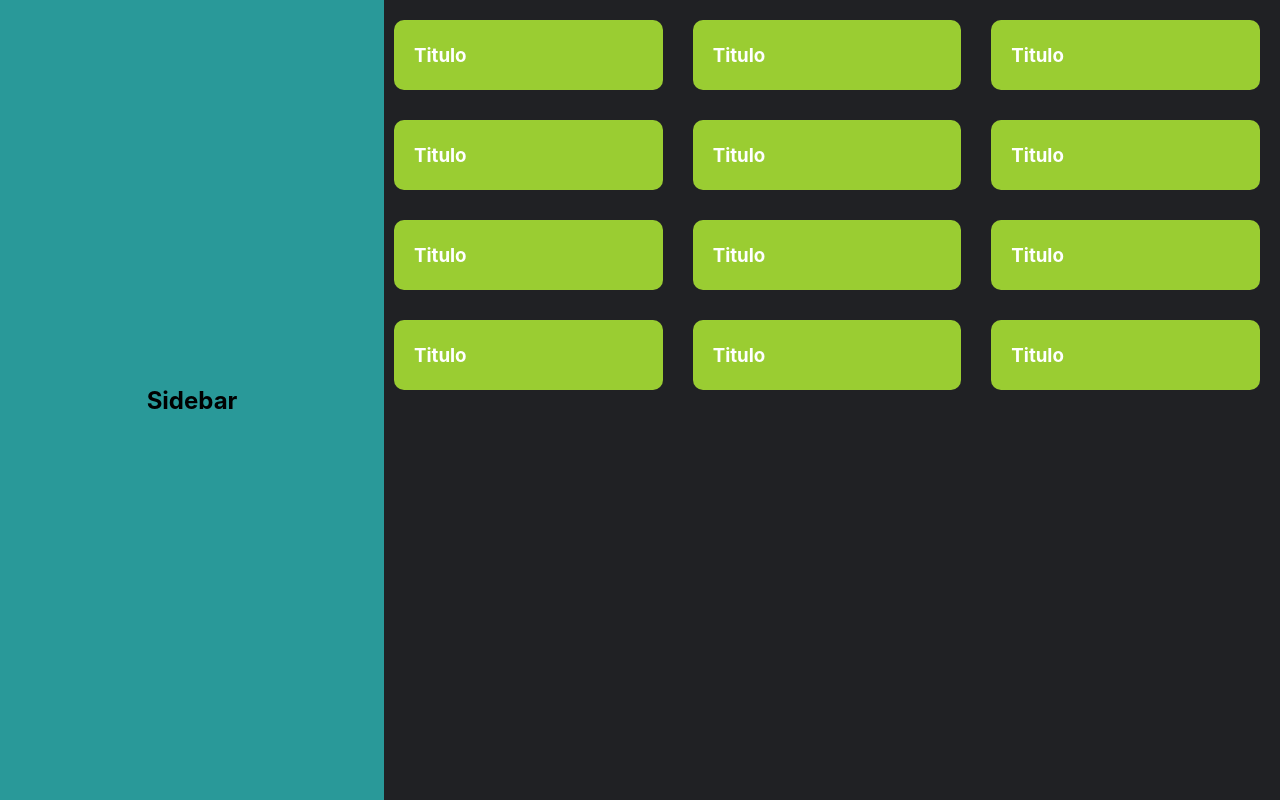
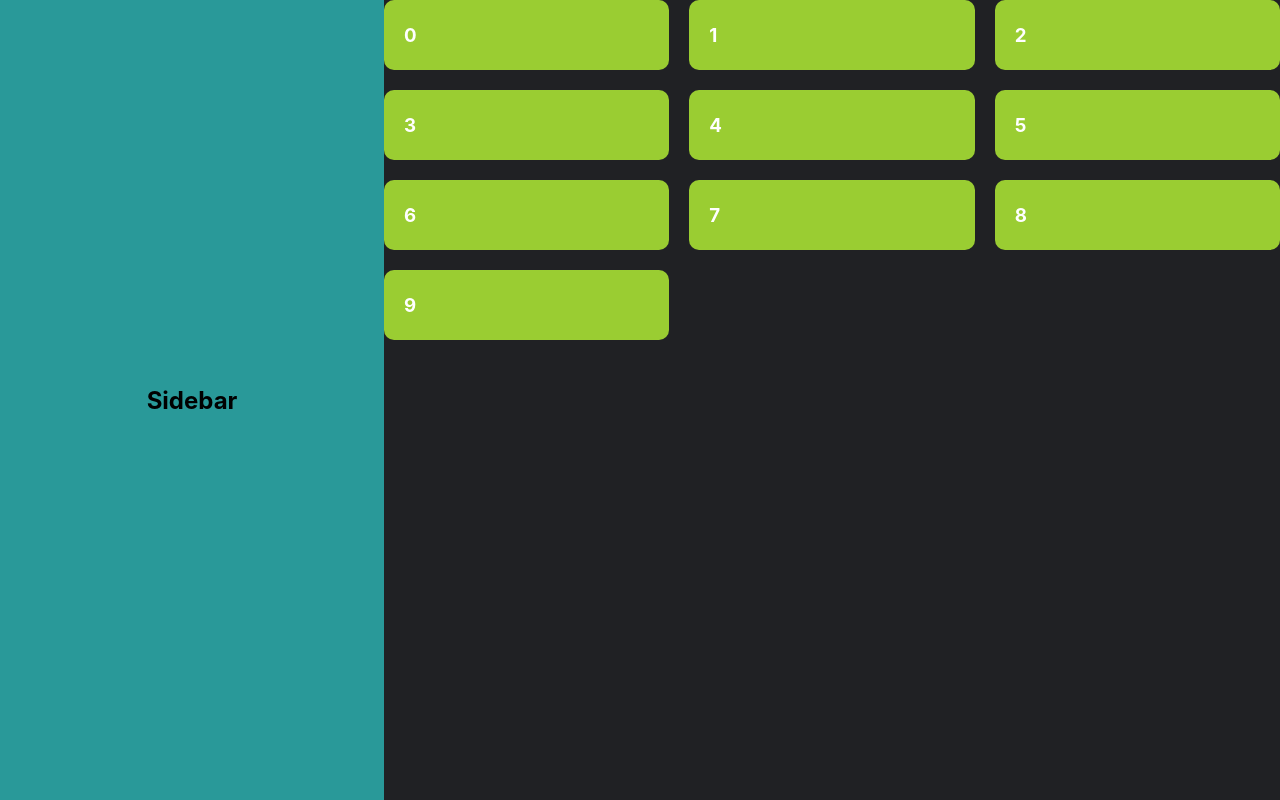
Before and after one commit to Quarzizus/QuarzizusKeep, a React (Vite) app: page / in a window 1280 px wide. Built offline with nearby package versions, Linux system fonts and the light colour scheme.

Commit message:
:sparkles: Drag and Drop
With dnd-kit dependencie

```diff
--- a/package.json
+++ b/package.json
@@ -8,6 +8,8 @@
     "test": "jest"
   },
   "dependencies": {
+    "@dnd-kit/core": "^4.0.3",
+    "@dnd-kit/sortable": "^5.1.0",
     "@fortawesome/fontawesome-svg-core": "^1.2.36",
     "@fortawesome/free-solid-svg-icons": "^5.15.4",
     "@fortawesome/react-fontawesome": "^0.1.16",
--- a/src/components/containerTasks/index.tsx
+++ b/src/components/containerTasks/index.tsx
@@ -1,23 +1,69 @@
 import { TaskCard } from "../taskCard";
 import { Task } from "../task";
 import { ContainerTasksComponent } from "./styles";
+import {
+  closestCenter,
+  DndContext,
+  KeyboardSensor,
+  PointerSensor,
+  useSensor,
+  useSensors,
+} from "@dnd-kit/core";
+import {
+  arrayMove,
+  SortableContext,
+  sortableKeyboardCoordinates,
+  verticalListSortingStrategy,
+} from "@dnd-kit/sortable";
+import { useState } from "react";
 
 const ContainerTasks = (): JSX.Element => {
+  const [items, setItems] = useState([
+    "0",
+    "1",
+    "2",
+    "3",
+    "4",
+    "5",
+    "6",
+    "7",
+    "8",
+    "9",
+  ]);
+  const sensors = useSensors(
+    useSensor(PointerSensor),
+    useSensor(KeyboardSensor, {
+      coordinateGetter: sortableKeyboardCoordinates,
+    })
+  );
+
+  function handleDragEnd(e: any) {
+    const { active, over } = e;
+
+    if (active.id !== over.id) {
+      setItems((items) => {
+        const oldIndex = items.indexOf(active.id);
+        const newIndex = items.indexOf(over.id);
+
+        return arrayMove(items, oldIndex, newIndex);
+      });
+    }
+  }
+
   return (
-    <ContainerTasksComponent>
-      <TaskCard />
-      <TaskCard />
-      <TaskCard />
-      <TaskCard />
-      <TaskCard />
-      <TaskCard />
-      <TaskCard />
-      <TaskCard />
-      <TaskCard />
-      <TaskCard />
-      <TaskCard />
-      <TaskCard />
-    </ContainerTasksComponent>
+    <DndContext
+      sensors={sensors}
+      collisionDetection={closestCenter}
+      onDragEnd={handleDragEnd}
+    >
+      <ContainerTasksComponent>
+        <SortableContext items={items} strategy={verticalListSortingStrategy}>
+          {items.map((numerito: string): JSX.Element => {
+            return <TaskCard key={numerito} id={numerito} title={numerito} />;
+          })}
+        </SortableContext>
+      </ContainerTasksComponent>
+    </DndContext>
   );
 };
 
--- a/src/components/containerTasks/styles.ts
+++ b/src/components/containerTasks/styles.ts
@@ -4,7 +4,8 @@ const ContainerTasksComponent = styled.section`
   background-color: #202124;
   display: grid;
   grid-template-columns: repeat(auto-fill, minmax(260px, 1fr));
-  grid-auto-rows: 100px;
+  grid-auto-rows: 70px;
   width: 70%;
+  gap: 20px;
 `;
 export { ContainerTasksComponent };
--- a/src/components/taskCard/index.tsx
+++ b/src/components/taskCard/index.tsx
@@ -1,15 +1,32 @@
 import { TaskCardComponent, Icon } from "./styles";
 import { faEye } from "@fortawesome/free-solid-svg-icons";
+import { useSortable } from "@dnd-kit/sortable";
+import { CSS } from "@dnd-kit/utilities";
 
-const TaskCard = () => {
+const TaskCard = ({ id, title }: { id: string; title: string }) => {
+  const { attributes, listeners, setNodeRef, transform, transition } =
+    useSortable({
+      id: id,
+    });
+
+  const style = {
+    transform: CSS.Transform.toString(transform),
+    transition,
+  };
   return (
-    <TaskCardComponent>
+    <TaskCardComponent
+      style={style}
+      ref={setNodeRef}
+      {...attributes}
+      {...listeners}
+    >
       <h3
+
       // contentEditable="true"
       // suppressContentEditableWarning={true}
       // spellCheck="false"
       >
-        Titulo
+        {title}
       </h3>
       <Icon icon={faEye} />
     </TaskCardComponent>
--- a/src/components/taskCard/styles.ts
+++ b/src/components/taskCard/styles.ts
@@ -2,11 +2,12 @@ import { FontAwesomeIcon } from "@fortawesome/react-fontawesome";
 import styled from "styled-components";
 
 const TaskCardComponent = styled.article`
+  width: 100%;
+  height: 100%;
   background-color: yellowgreen;
   border-radius: 10px;
   padding: 15px 20px;
   color: #fff;
-  margin: 20px 20px 10px 10px;
   display: flex;
   justify-content: space-between;
   align-items: center;
--- a/src/main.css
+++ b/src/main.css
@@ -9,6 +9,10 @@
   -moz-osx-font-smoothing: grayscale;
 }
 
+body {
+  overflow: hidden;
+  background-color: #202124;
+}
 .App {
   width: 100%;
   height: 100vh;
--- a/src/main.tsx
+++ b/src/main.tsx
@@ -1,7 +1,7 @@
 import React from "react";
 import ReactDOM from "react-dom";
+import { App } from "./app";
 import "./main.css";
-import { App } from "./app";
 
 ReactDOM.render(
   <React.StrictMode>
```
Also changed, not shown: 1 other file (tests, documents, lock files or other folders).
